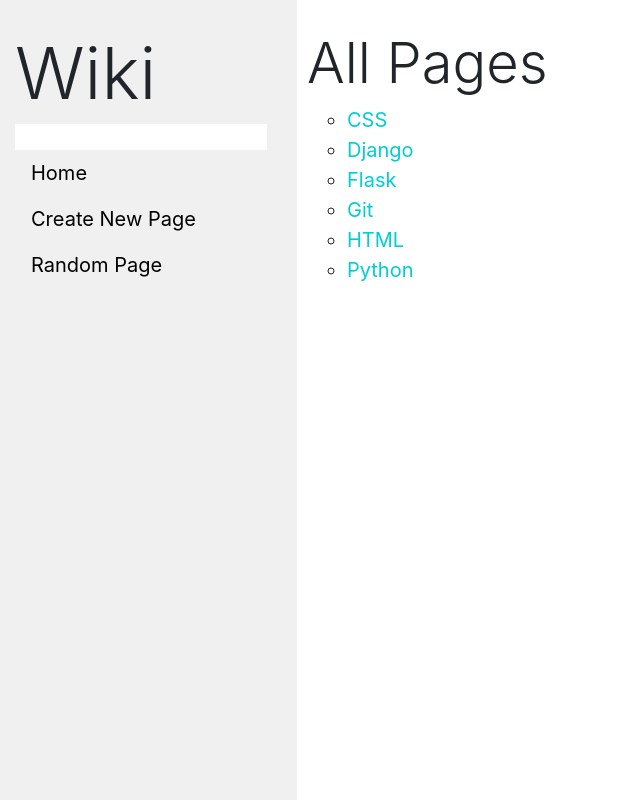
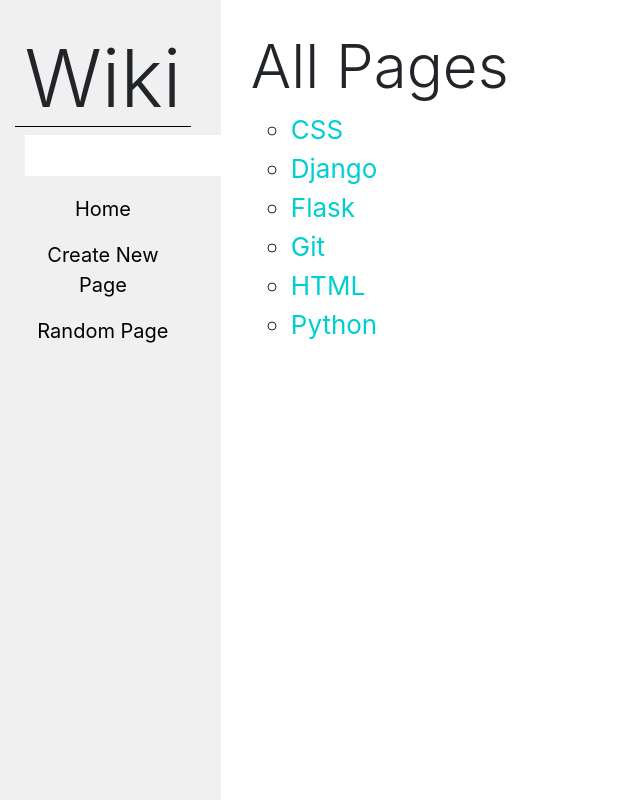
Before and after one commit to LeoZorzoli/Wiki, a Django app: page / in a window 1280 px wide. Shown: the whole page, without its empty margins (0-640 px from the left). Run offline with Django 3.2, Linux system fonts and the light colour scheme; some libraries are stand-ins or nearby versions.

Commit message:
Add files via upload

```diff
--- a/encyclopedia/static/encyclopedia/styles.css
+++ b/encyclopedia/static/encyclopedia/styles.css
@@ -1,9 +1,166 @@
+
+
+@media only screen and (min-width: 600px){
     body {
-    background-color: white;
+        background-color: #ededed;
     }
 
-code {
-    white-space: pre;
+
+    .sidebar{
+        margin-left: 10%;
+        margin-right: 10%;
+        width: 80%;
+    }
+
+    .display-4{
+        margin-left: 200px;
+        font-size: 100px;
+    }
+    .entry-link{
+        font-size: 44px;
+        margin-left: 45%;
+    }
+
+    .display-3{
+        text-align: center;
+        font-size: 120px;
+        border-bottom: 1px solid black;
+    }
+
+    .display-2{
+        margin-left: 100px;
+    }
+
+    .myfieldclass{
+        border: none;
+        margin-left: 18%;
+        font-size: 50px;
+        background-color: #fcfcfc;
+    }
+
+    .top{
+        margin-top: 60px;
+    }
+
+    .search{
+        font-size: 80px;
+        font-size: 15px;
+        line-height: 15px;
+    }
+
+    .nav-link{
+        font-size: 50px;
+        color: black;
+        border-bottom: 3px solid #e6e6e6;
+        text-align: center;
+    }
+
+    .nav-link:hover{
+        color:grey;
+    }
+
+    h1 {
+        margin-top: 0px;
+        padding-top: 20px;
+    }
+
+    textarea {
+        height: 52vh;
+        width: 800px;
+        font-size: 46px;
+        border: 1px solid black;
+    }
+
+    .save{
+        font-size: 46px;
+    }
+
+    .main {
+        margin-left: 10%;
+        margin-right: 10%;
+        padding: 10px;
+    }
+
+    li{
+        list-style-type: circle;
+        font-size: 20px;
+    }
+
+    li a{
+        color:darkturquoise;
+    }
+
+    li a:hover{
+        color:black;
+    }
+
+    .entry{
+        border: 1px solid black;
+        padding: 20px;
+        margin-right: 16px;
+        background-color: white;
+        font-size: 46px;
+    }
+
+    .entry a{
+        color: darkturquoise;;
+    }
+
+    .error{
+        padding: 30px;
+    }
+
+    .edit{
+        color: darkturquoise;
+    }
+
+    .post-title{
+        font-size: 46px;
+    }
+
+    .no-item{
+        font-size: 46px;
+    }
+}
+}
+
+@media only screen and (min-width: 768px){
+    .display-4{
+        font-size: 40px;
+        text-align: center;
+    }
+    .entry-link{
+        font-size: 44px;
+        margin-left: 20px;
+    }
+
+    .display-3{
+        font-size: 120px;
+    }
+
+    .myfieldclass{
+        border: none;
+        font-size: 60px;
+        width: 100%;
+    }
+
+    .top{
+        margin-top: 80px;
+    }
+
+    .search{
+        font-size: 80px;
+        font-size: 15px;
+        line-height: 15px;
+    }
+
+    .nav-link{
+        font-size: 40px;
+        color: black;
+    }
+
+    .nav-link:hover{
+        color:grey;
     }
 
     h1 {
@@ -48,14 +205,156 @@
         font-size: 20px;
     }
 
-a{
+    li a{
         color:darkturquoise;
     }
 
-a:hover{
+    li a:hover{
         color:black;
     }
 
     .myfieldclass{
         border: none;
     }
+
+    .entry{
+        border: 1px solid black;
+        padding: 20px;
+        margin-right: 16px;
+    }
+
+    .error{
+        padding: 30px;
+    }
+}
+
+
+@media only screen and (min-width: 1024px){
+    body{
+        background-color: white;
+    }
+
+    .display-4{
+        font-size: 60px;
+        text-align: center;
+        margin-left: 20px;
+    }
+    .entry-link{
+        font-size: 26px;
+        margin-left: 20px;
+    }
+    .display-3{
+        font-size: 80px;
+    }
+
+    .myfieldclass{
+        border: none;
+        font-size: 26px;
+        margin-left: 10px;
+        background-color: white;
+    }
+
+    .top{
+        margin-top: 10px;
+    }
+
+    .search{
+        font-size: 80px;
+        font-size: 15px;
+        line-height: 15px;
+    }
+
+    .nav-link{
+        font-size: 40px;
+        color: black;
+        border: none
+    }
+
+    .nav-link:hover{
+        color:grey;
+    }
+
+    h1 {
+        margin-top: 0px;
+        padding-top: 20px;
+    }
+
+
+    textarea {
+        height: 30vh;
+        width:  800px;
+        font-size: 16px;
+    }
+
+    .save{
+        font-size: 16px;
+    }
+
+    .main {
+        padding: 10px;
+        margin: 0px;
+    }
+
+    .search {
+        width: 100%;
+        font-size: 15px;
+        line-height: 15px;
+    }
+
+    .sidebar {
+        background-color: #f0f0f0;
+        height: 100vh;
+        padding: 30px;
+        width: 18%;
+        margin: 0px;
+    }
+
+    .nav-link{
+        font-size: 20px;
+        color:black;
+    }
+
+    .nav-link:hover{
+        color:grey;
+    }
+
+    li{
+        list-style-type: circle;
+        font-size: 20px;
+    }
+
+    li a{
+        color:darkturquoise;
+    }
+
+    li a:hover{
+        color:black;
+    }
+
+    .myfieldclass{
+        border: none;
+    }
+
+    .entry{
+        border: 1px solid black;
+        padding: 20px;
+        margin-left: 16px;
+        font-size: 16px;
+    }
+
+
+    .error{
+        padding: 30px;
+    }
+
+    .post-title{
+        font-size: 24px;
+    }
+
+    .display-2{
+        padding-bottom: 10px ;
+        font-size: 66px;
+        border-bottom: 1px solid #ededed;
+        margin-bottom: 20px;
+    }
+}
```
Lines whose indentation alone changed are shown as unchanged.
